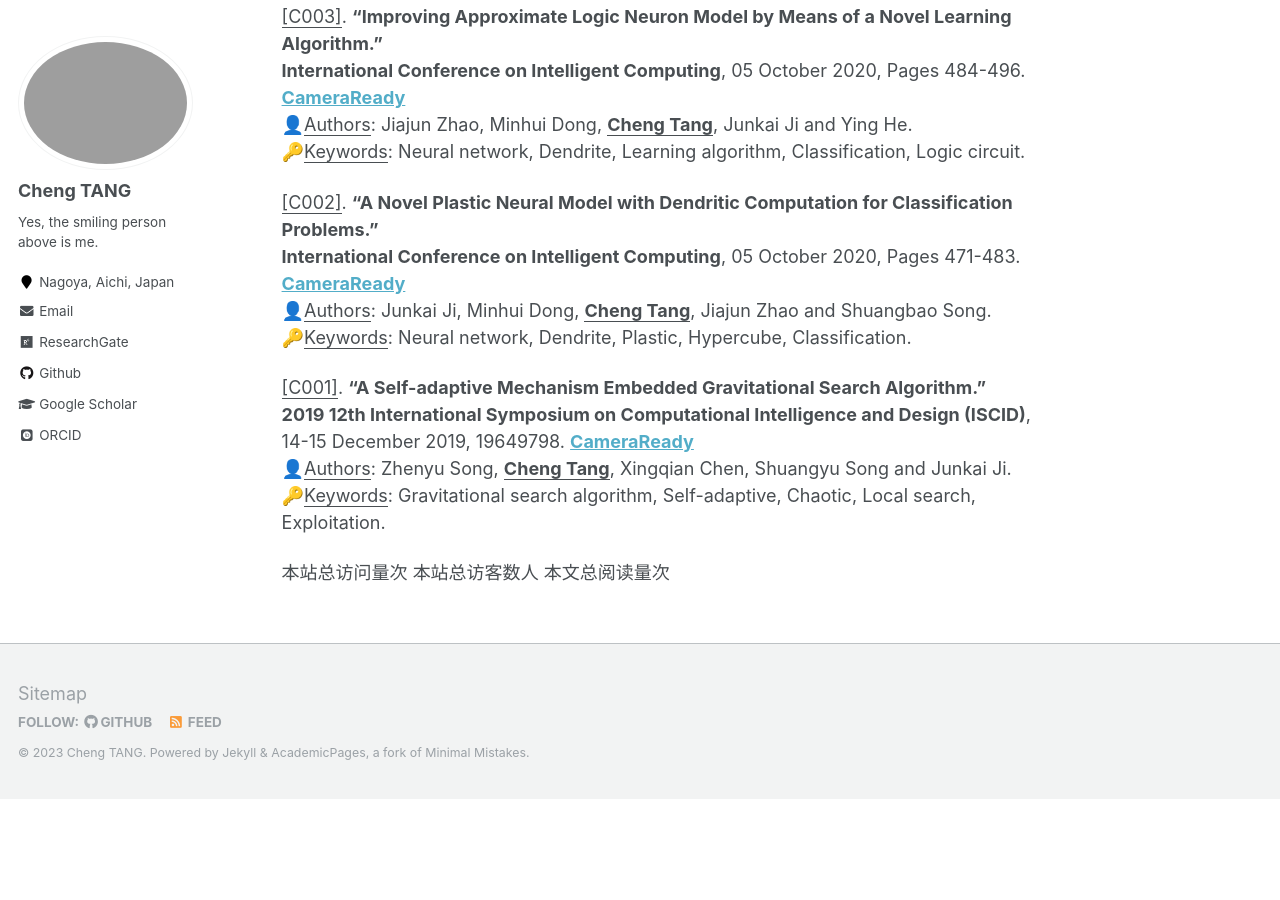
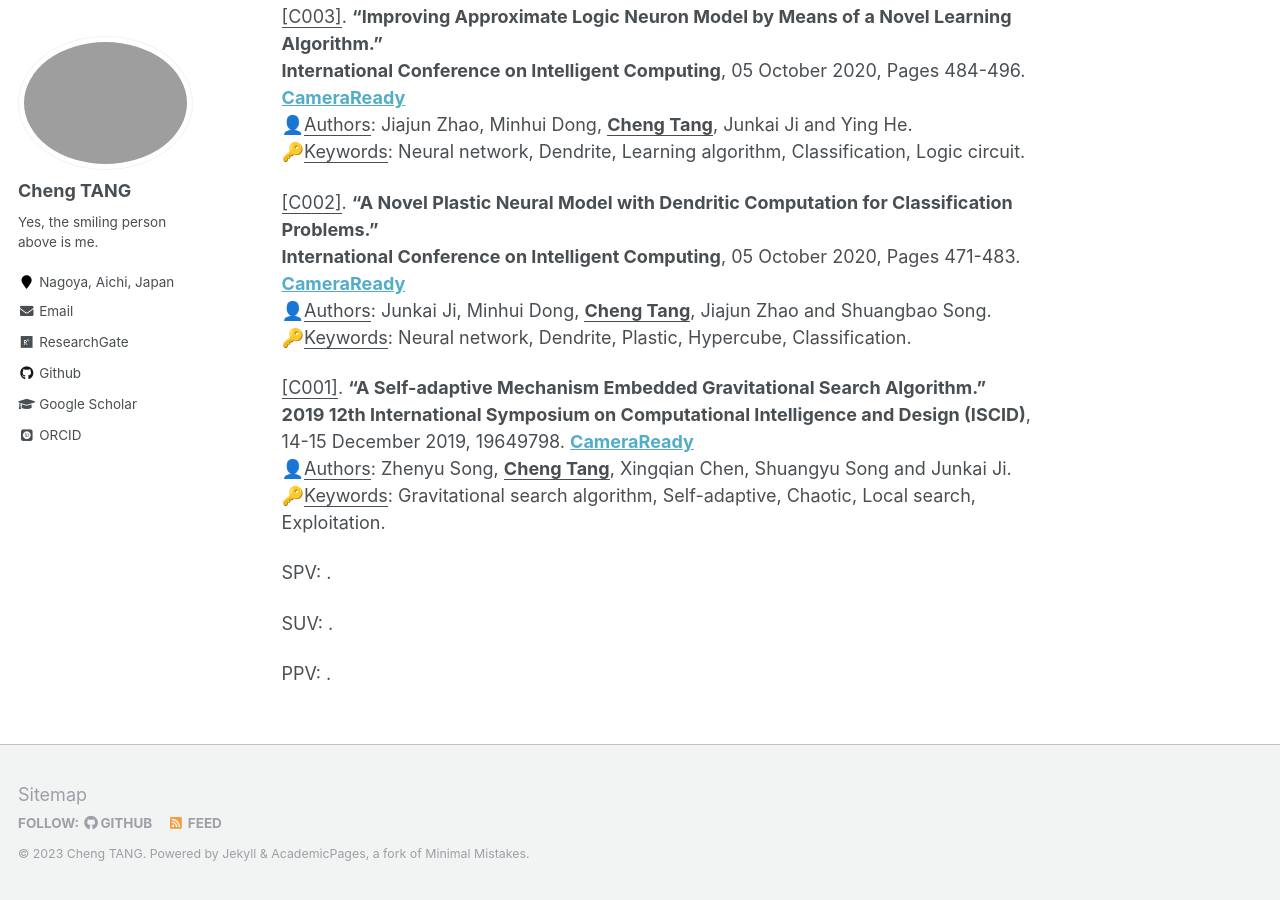
Before and after one commit to ChengTANG-AI/chengtang-ai.github.io, a Jekyll site: the page built from _pages/JournalPublications.md, in a window 1280 px wide and 900 px high, scrolled down 5121 px. Built offline with Jekyll 4.4.1, drawn with Linux system fonts in a browser that asks for light colours; some web fonts are replaced; comment, search, counter and statistics services are not loaded; before the commit the page ends 5920 px from its top, so only the background shows below that.

Commit message:
Update JournalPublications.md

```diff
--- a/_pages/JournalPublications.md
+++ b/_pages/JournalPublications.md
@@ -169,6 +169,9 @@ Conference Proceedings
 
 
 <script async src="https://busuanzi.icodeq.com/busuanzi.pure.mini.js"></script>
-<span id="busuanzi_container_site_pv">本站总访问量<span id="busuanzi_value_site_pv"></span>次</span>
-<span id="busuanzi_container_site_uv">本站总访客数<span id="busuanzi_value_site_uv"></span>人</span>
-<span id="busuanzi_container_page_pv">本文总阅读量<span id="busuanzi_value_page_pv"></span>次</span>
+
+<span id="busuanzi_container_site_pv">SPV: <span id="busuanzi_value_site_pv"></span>.</span>
+
+<span id="busuanzi_container_site_uv">SUV: <span id="busuanzi_value_site_uv"></span>.</span>
+
+<span id="busuanzi_container_page_pv">PPV: <span id="busuanzi_value_page_pv"></span>.</span>
```
